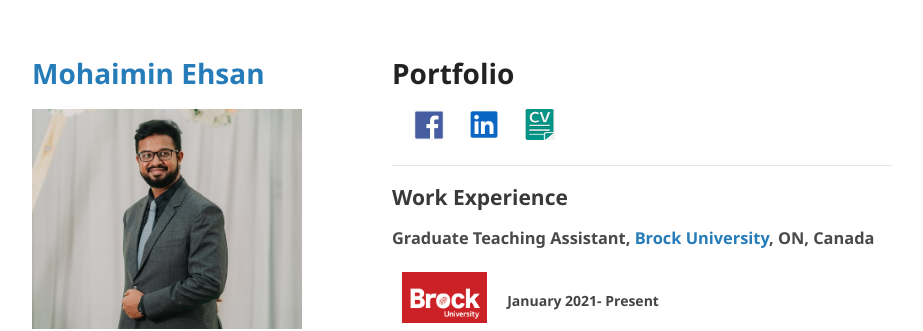
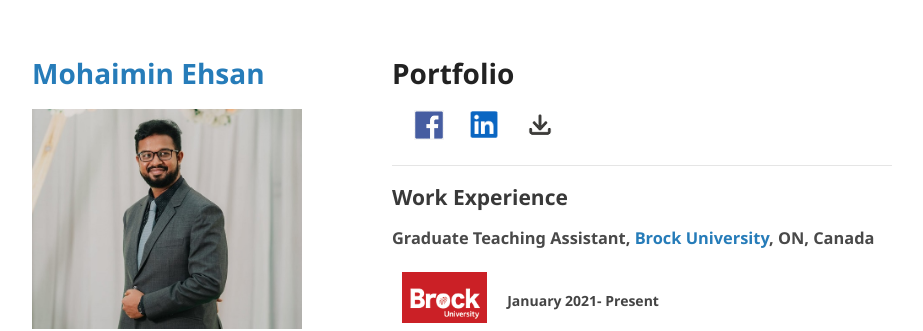
Before and after one commit to MohaiminEhsan/Homepage, a Jekyll site: the page built from index.md, in a window 1280 px wide. Shown: the top 331 px of the page, without its empty margins (178-1101 px from the left). Built offline with Jekyll 4.4.1, drawn with Linux system fonts in a browser that asks for light colours; our own code applies the rules of GitHub Pages for plain Markdown files.

Commit message:
Update index.md

```diff
--- a/index.md
+++ b/index.md
@@ -6,7 +6,7 @@ layout: default
 # Portfolio
 &nbsp; &nbsp; &nbsp; [<img src="assets/img/fblogo.png?raw=true" width="30"/>](https://www.facebook.com/mohaiminehsan.anik/)
 &nbsp; &nbsp; &nbsp; [<img src="assets/img/ldlogo.PNG?raw=true" width="30"/>](https://www.linkedin.com/in/mohaimin-ehsan-02072412b)
-&nbsp; &nbsp; &nbsp; [<img src="assets/img/CV3.png?raw=true" width="30"/>](https://github.com/MohaiminEhsan/Portfolio/raw/main/MohaiminEhsanCV.pdf)
+&nbsp; &nbsp; &nbsp; [<img src="assets/img/Dlogo.png?raw=true" width="30"/>](https://github.com/MohaiminEhsan/Portfolio/raw/main/MohaiminEhsanCV.pdf)
 
 ---
 
```
